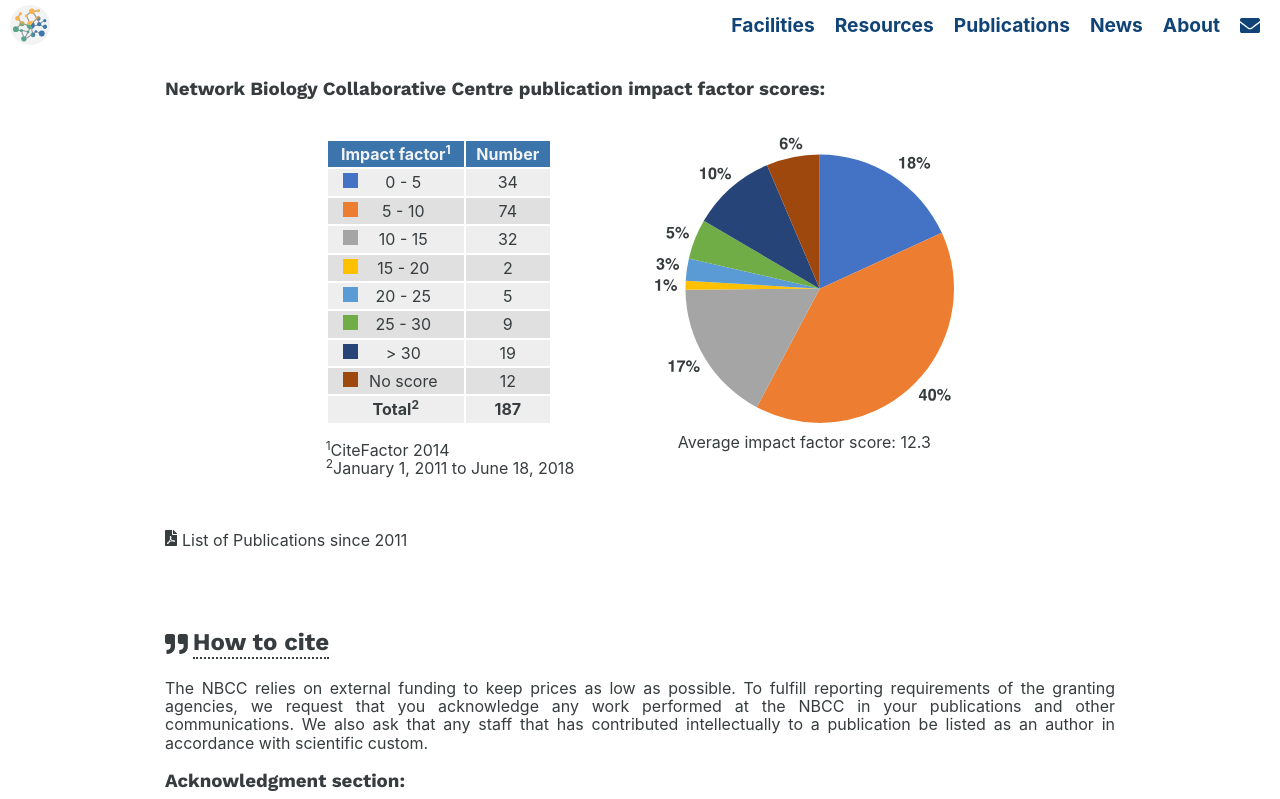
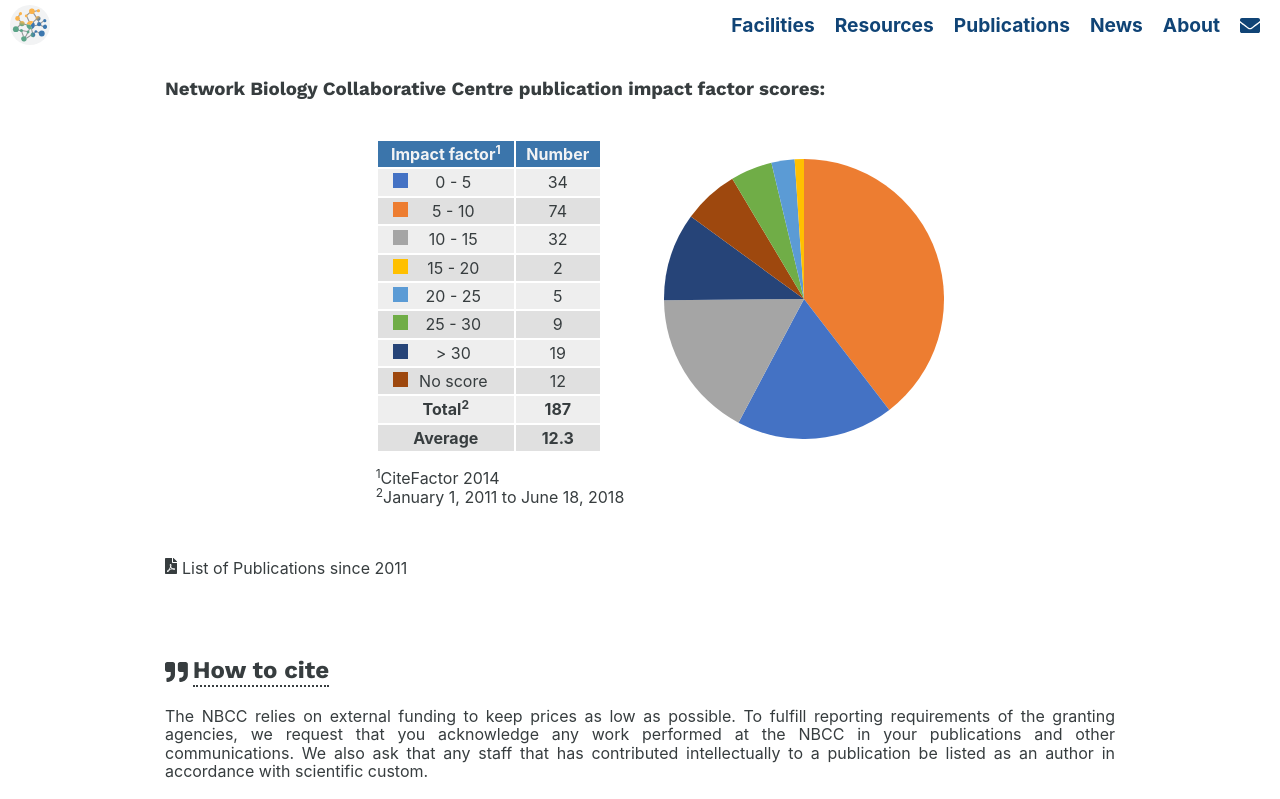
Before and after one commit to gingraslab/nbcc, a React (Create React App) app: page /publications in a window 1280 px wide. Shown: the top 799 px of the page. Built offline with nearby package versions, Linux system fonts and the light colour scheme.

Commit message:
Generate publication content from file

```diff
--- /dev/null
+++ b/src/helpers/arr-sort-by-key.js
@@ -0,0 +1,27 @@
+import deepCopy from './deep-copy';
+import sorting from './sort';
+
+/* Sorts an array of objects by an object key
+** dir = 'asc' yields sort order A, B, C or 1, 2, 3
+** dir = 'des' yields sort order C, B, A or 3, 2, 1
+** type = 'character' for character sorting, type = 'numeric' for numeric sorting */
+const arrSortByKey = (arr, key, dir = 'asc', type = 'character') => {
+  // make sure input variable is an array of objects, and that a key is defined
+  // if not, simply return whatever arr is
+  if (
+    !Array.isArray(arr)
+    || typeof arr[0] !== 'object'
+    || !key
+  ) {
+    return arr;
+  }
+  const multiplier = dir === 'des' ? -1 : 1;
+  const sortArray = deepCopy(arr);
+  const sortFunc = type === 'numeric' ? sorting.numeric : sorting.character;
+  sortArray.sort((a, b) => (
+    multiplier * sortFunc(a[key], b[key])
+  ));
+  return sortArray;
+};
+
+export default arrSortByKey;
--- /dev/null
+++ b/src/helpers/deep-copy.js
@@ -0,0 +1,6 @@
+// Deep copy an object.
+const deepCopy = obj => (
+  obj ? JSON.parse(JSON.stringify(obj)) : null
+);
+
+export default deepCopy;
--- /dev/null
+++ b/src/helpers/percent-to-coordinate.js
@@ -0,0 +1,7 @@
+const percentToCoordinate = (percent, radius) => {
+  const x = radius * Math.cos(2 * Math.PI * percent);
+  const y = radius * Math.sin(2 * Math.PI * percent);
+  return [x, y];
+};
+
+export default percentToCoordinate;
--- /dev/null
+++ b/src/helpers/round-nearest.js
@@ -0,0 +1,5 @@
+const roundNearest = (value, round) => (
+  Math.round(value / round) * round
+);
+
+export default roundNearest;
--- /dev/null
+++ b/src/helpers/sort.js
@@ -0,0 +1,57 @@
+// Sort two booleans, characters, numbers.
+const sort = {
+  bool: (a, b) => {
+    if (a && !b) {
+      return 1;
+    } if (!a && b) {
+      return -1;
+    }
+    return 0;
+  },
+  character: (a, b) => {
+    // Ensure a and b are not null or if one is null sort as if less than the other.
+    if (
+      !a
+      && !b
+    ) {
+      return 0;
+    } if (!a) {
+      return 1;
+    } if (!b) {
+      return -1;
+    }
+    const nameA = String(a).toLowerCase();
+    const nameB = String(b).toLowerCase();
+    if (nameA < nameB) {
+      return -1;
+    } if (nameA > nameB) {
+      return 1;
+    }
+    return 0;
+  },
+  numeric: (x, y) => {
+    /* Ensure x and y are both numeric. If either is null,
+    ** treat null as greater than numbers */
+    if (
+      (Number.isNaN(Number(x)) || x == null)
+      && (Number.isNaN(Number(y)) || y == null)
+    ) {
+      return 0;
+    } if (
+      (Number.isNaN(Number(x)) || x == null)
+    ) {
+      return 1;
+    } if (
+      (Number.isNaN(Number(y)) || y == null)
+    ) {
+      return -1;
+    }
+    // x and y are numeric, now convert to numbers and sort.
+    const xsort = Number(x);
+    const ysort = Number(y);
+    return xsort - ysort;
+  },
+};
+
+
+export default sort;
--- /dev/null
+++ b/src/publications/publication__details.js
@@ -0,0 +1,47 @@
+const publicationDetails = ({
+  average: 12.3,
+  list: [
+    {
+      count: 34,
+      fill: '#4472c4',
+      range: '0 - 5',
+    },
+    {
+      count: 74,
+      fill: '#ed7d31',
+      range: '5 - 10',
+    },
+    {
+      count: 32,
+      fill: '#a5a5a5',
+      range: '10 - 15',
+    },
+    {
+      count: 2,
+      fill: '#ffc000',
+      range: '15 - 20',
+    },
+    {
+      count: 5,
+      fill: '#5b9bd5',
+      range: '20 - 25',
+    },
+    {
+      count: 9,
+      fill: '#70ad47',
+      range: '25 - 30',
+    },
+    {
+      count: 19,
+      fill: '#264478',
+      range: '> 30',
+    },
+    {
+      count: 12,
+      fill: '#9e480e',
+      range: 'No score',
+    },
+  ],
+});
+
+export default publicationDetails;
--- /dev/null
+++ b/src/publications/publication__pie-slice.js
@@ -0,0 +1,34 @@
+import percToCoord from '../helpers/percent-to-coordinate';
+import roundNearest from '../helpers/round-nearest';
+
+const pieSlice = (data, radius) => {
+  let cumulativePercent = 0;
+  let last = [radius, 0];
+  const total = data.reduce((accum, datum) => accum + datum.count, 0);
+  return data.map((datum) => {
+    cumulativePercent += datum.count;
+
+    /* Calculate arc position */
+    const percent = roundNearest(cumulativePercent / total, 0.000001);
+    const point = percToCoord(percent, radius);
+
+    /* Update "last" position */
+    const start = [...last];
+    last = point;
+    return {
+      a: {
+        arc: datum.count / total > 0.5 ? 1 : 0,
+        x: point[0],
+        y: point[1],
+      },
+      fill: datum.fill,
+      m: {
+        x: start[0],
+        y: start[1],
+      },
+      name: datum.range,
+    };
+  });
+};
+
+export default pieSlice;
--- /dev/null
+++ b/src/publications/publication__pie.js
@@ -0,0 +1,54 @@
+import PropTypes from 'prop-types';
+import React from 'react';
+
+import arrSort from '../helpers/arr-sort-by-key';
+import Slices from './publication__pie-slice';
+
+const DIAMETER = 280;
+const RADIUS = DIAMETER / 2;
+
+const Pie = ({
+  details,
+}) => {
+  const sorted = arrSort(details, 'count', 'des', 'numeric');
+  const slices = Slices(sorted, RADIUS);
+  return (
+    <svg
+      className="publications__pie"
+      height={DIAMETER}
+      viewBox={`-${RADIUS} -${RADIUS} ${DIAMETER} ${DIAMETER}`}
+      width={DIAMETER}
+      xmlns="http://www.w3.org/2000/svg"
+    >
+      <g transform="rotate(-90)">
+        {
+          slices.map(slice => (
+            <path
+              className="enrichment__slice"
+              d={`
+                M ${slice.m.x} ${slice.m.y}
+                A ${RADIUS} ${RADIUS} 0 ${slice.a.arc} 1 ${slice.a.x} ${slice.a.y}
+                L 0 0
+                Z
+              `}
+              fill={slice.fill}
+              key={slice.name}
+            />
+          ))
+        }
+      </g>
+    </svg>
+  );
+};
+
+Pie.propTypes = {
+  details: PropTypes.arrayOf(
+    PropTypes.shape({
+      count: PropTypes.number,
+      fill: PropTypes.string,
+      range: PropTypes.string,
+    }),
+  ).isRequired,
+};
+
+export default Pie;
--- /dev/null
+++ b/src/publications/publication__table.js
@@ -0,0 +1,65 @@
+import PropTypes from 'prop-types';
+import React from 'react';
+
+import TableFill from './publication__table-fill';
+
+const Table = ({
+  average,
+  details,
+}) => {
+  const total = details.reduce((accum, detail) => accum + detail.count, 0);
+  return (
+    <table className="publication__table">
+      <thead>
+        <tr>
+          <th>
+            Impact factor
+            <sup>1</sup>
+          </th>
+          <th>
+            Number
+          </th>
+        </tr>
+      </thead>
+      <tbody>
+        {
+          details.map(detail => (
+            <tr key={detail.range}>
+              <td>
+                <TableFill fill={detail.fill} />
+                {detail.range}
+              </td>
+              <td>{detail.count}</td>
+            </tr>
+          ))
+        }
+        <tr>
+          <td>
+            Total
+            <sup>2</sup>
+          </td>
+          <td>{ total }</td>
+        </tr>
+        <tr>
+          <td>
+            Average
+          </td>
+          <td>{ average }</td>
+        </tr>
+      </tbody>
+    </table>
+  );
+};
+
+Table.propTypes = {
+  average: PropTypes.number.isRequired,
+  details: PropTypes.arrayOf(
+    PropTypes.shape({
+      count: PropTypes.number,
+      fill: PropTypes.string,
+      range: PropTypes.string,
+    }),
+  ).isRequired,
+};
+
+export default Table;
--- a/src/publications/publications.css
+++ b/src/publications/publications.css
@@ -73,6 +73,9 @@
 .publications__inner {
   max-width: 950px;
 }
+.publications__pie {
+  margin-top: 40px;
+}
 .publication__table {
   width: 226px;
 }
@@ -92,7 +95,8 @@
 .publication__table td {
   padding: 4px 15px;
 }
-.publication__table tr:last-of-type {
+.publication__table tr:last-of-type,
+.publication__table tr:nth-last-of-type(2) {
   font-weight: bold;
 }
 .publication__table tbody tr:nth-child(2n+1) {
@@ -119,14 +123,17 @@
   .publication__grid > :first-child > :first-child {
     margin-left: 37px;
   }
+  .publications__pie {
+    margin-top: 20px;
+  }
 }
 @media (max-width: 379px) {
   .publication__grid {
     width: calc(100vw - 80px);
   }
-  .publication__grid img {
+  .publications__pie {
     height: auto;
-    width: 100%;
+    transform: scale(0.8);
   }
   .publication__grid > :first-child {
     width: 100%;
--- a/src/publications/publications__performance.js
+++ b/src/publications/publications__performance.js
@@ -1,8 +1,9 @@
 import React from 'react';
 
-import PieChart from './assets/pie-chart.svg';
+import details from './publication__details';
+import Pie from './publication__pie';
 import Pdf from '../assets/icons/pdf';
-import TableSvg from './publication__table-svg';
+import Table from './publication__table';
 
 import publications from './assets/NBCC Publication List_JN2018.pdf';
 
@@ -14,84 +15,10 @@ const Performance = () => (
     </h3>
     <div className="publication__grid">
       <div>
-        <table className="publication__table">
-          <thead>
-            <tr>
-              <th>
-                Impact factor
-                <sup>1</sup>
-              </th>
-              <th>
-                Number
-              </th>
-            </tr>
-          </thead>
-          <tbody>
-            <tr>
-              <td>
-                <TableSvg fill="#4472c4" />
-                 0 - 5
-              </td>
-              <td>34</td>
-            </tr>
-            <tr>
-              <td>
-                <TableSvg fill="#ed7d31" />
-                5 - 10
-              </td>
-              <td>74</td>
-            </tr>
-            <tr>
-              <td>
-                <TableSvg fill="#a5a5a5" />
-                10 - 15
-              </td>
-              <td>32</td>
-            </tr>
-            <tr>
-              <td>
-                <TableSvg fill="#ffc000" />
-                15 - 20
-              </td>
-              <td>2</td>
-            </tr>
-            <tr>
-              <td>
-                <TableSvg fill="#5b9bd5" />
-                20 - 25
-              </td>
-              <td>5</td>
-            </tr>
-            <tr>
-              <td>
-                <TableSvg fill="#70ad47" />
-                25 - 30
-              </td>
-              <td>9</td>
-            </tr>
-            <tr>
-              <td>
-                <TableSvg fill="#264478" />
-                &gt; 30
-              </td>
-              <td>19</td>
-            </tr>
-            <tr>
-              <td>
-                <TableSvg fill="#9e480e" />
-                No score
-              </td>
-              <td>12</td>
-            </tr>
-            <tr>
-              <td>
-                Total
-                <sup>2</sup>
-              </td>
-              <td>187</td>
-            </tr>
-          </tbody>
-        </table>
+        <Table
+          average={details.average}
+          details={details.list}
+        />
         <ul>
           <li>
             <sup>1</sup>
@@ -103,17 +30,7 @@ const Performance = () => (
           </li>
         </ul>
       </div>
-      <figure>
-        <img
-          alt="Publication pie chart"
-          height={288}
-          src={PieChart}
-          width={300}
-        />
-        <figcaption>
-          Average impact factor score: 12.3
-        </figcaption>
-      </figure>
+      <Pie details={details.list} />
     </div>
     <p>
       <a href={publications}>
```
Also changed, not shown: src/publications/publication__table-fill.js (renamed from src/publications/publication__table-svg.js).
